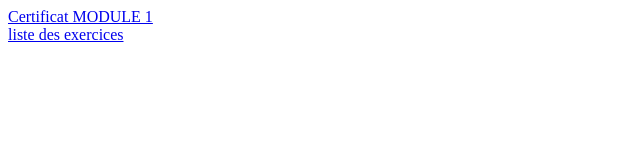
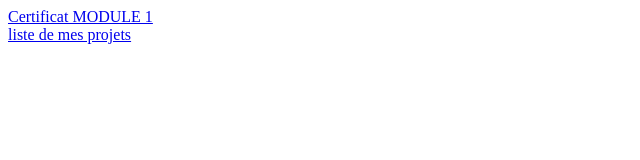
Before and after one commit to Yacine-Elaioune/projet-1.3, a plain HTML site: page projet13/tp13.html in a window 1280 px wide. Shown: the full height of the page, 0-640 px from the left. Drawn offline with Linux system fonts and the light colour scheme.

Commit message:
Add files via upload

```diff
--- a/projet13/tp13.html
+++ b/projet13/tp13.html
@@ -7,6 +7,6 @@
 </head>
 <body>
     <a href="Certificat_m1.pdf" > Certificat MODULE 1 </a> <br>
-    <a href="tp7.html"> liste des exercices </a>
+    <a href="../index.html"> liste de mes projets </a>
 </body>
 </html>
```
